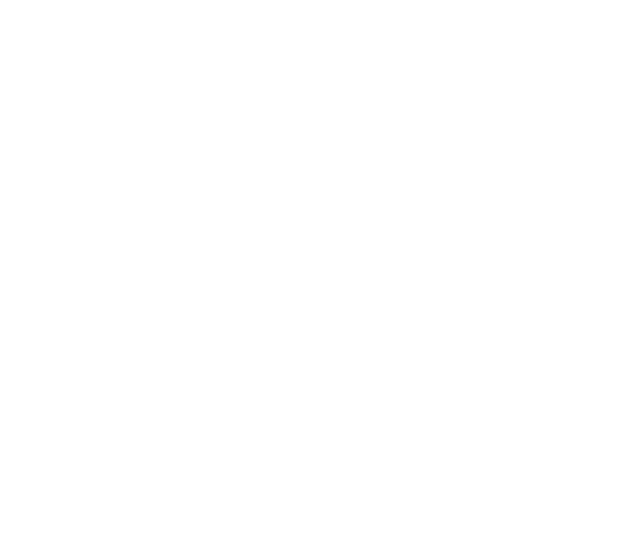
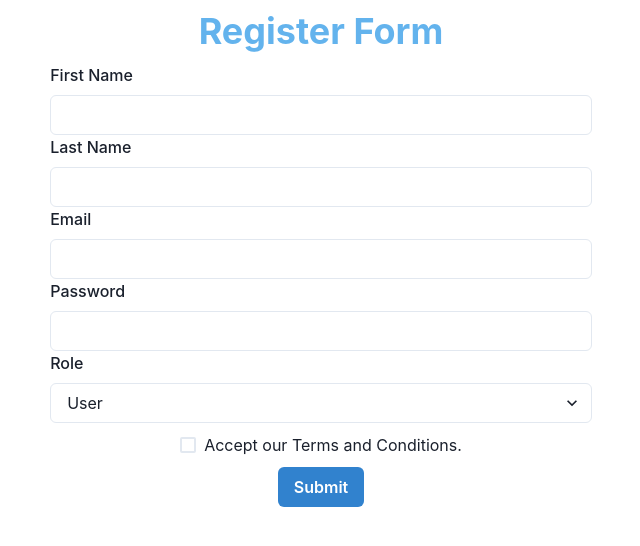
Before and after one commit to ionogor/step-react-lps1923, a React (Create React App) app: page / in a window 1280 px wide. Shown: the top 546 px of the page, without its empty margins (319-959 px from the left). Built offline with nearby package versions, Linux system fonts and the light colour scheme.

Commit message:
Form Validation

```diff
--- a/src/App.js
+++ b/src/App.js
@@ -1,5 +1,15 @@
+import RegisterForm from "./components/RegisterForm";
+import { Heading, Container } from "@chakra-ui/react";
+
 function App() {
-  return <div className="App"></div>;
+  return (
+    <Container className="App">
+      <Heading as="h1" my="10px" color="blue.300">
+        Register Form
+      </Heading>
+      <RegisterForm />
+    </Container>
+  );
 }
 
 export default App;
--- /dev/null
+++ b/src/components/RegisterForm.js
@@ -0,0 +1,163 @@
+import React, { useState } from "react";
+import * as yup from "yup";
+import {
+  FormControl,
+  FormLabel,
+  FormErrorMessage,
+  Button,
+  Input,
+  Container,
+  Select,
+  Checkbox,
+} from "@chakra-ui/react";
+
+const initialData = {
+  firstName: "",
+  lastName: "",
+  email: "",
+  password: "",
+  role: "User",
+  terms: false,
+};
+
+let schema = yup.object().shape({
+  firstName: yup
+    .string("FirstName is invalid.")
+    .min(3, "FirstName must have at least 3 chars.")
+    .required("FirstName cannot be empty."),
+  lastName: yup
+    .string("LastName is invalid.")
+    .max(10, "LastName must have maximum 10 chars.")
+    .required("LastName cannot be empty."),
+  email: yup
+    .string()
+    .email("Invalid email.")
+    .required("Email cannot be empty."),
+  password: yup
+    .string()
+    .matches(
+      "^(?=.*[0-9])(?=.*[a-z])(?=.*[A-Z])(?=.*[*.!@$%^&(){}[]:;<>,.?/~_+-=|]).{8,32}$",
+      "Invalid Password"
+    ),
+  role: yup.string().required(),
+  terms: yup.boolean().oneOf[true],
+});
+
+const RegisterForm = () => {
+  const [formData, setFormData] = useState(initialData);
+  const [errorMessage, setErrorMessage] = useState({
+    firstName: "",
+    lastName: "",
+    email: "",
+    password: "",
+    role: "",
+    terms: "",
+  });
+  //console.log("formData", formData);
+  console.log("errMess", errorMessage);
+  const handleFieldValidation = (event) => {
+    yup
+      .reach(schema, event.target.name)
+      .validate(event.target.value)
+      .then(() =>
+        setErrorMessage({
+          ...errorMessage,
+          [event.target.name]: "",
+        })
+      )
+      .catch((err) => {
+        setErrorMessage({
+          ...errorMessage,
+          [event.target.name]: err.error[0],
+        });
+      });
+  };
+
+  const handleInputChange = (event) => {
+    setFormData({
+      ...formData,
+      [event.target.name]:
+        event.target.type === "checkbox"
+          ? event.target.checked
+          : event.target.value,
+    });
+    handleFieldValidation(event);
+  };
+
+  const handleFormSubmit = (event) => {
+    event.preventDefault();
+    console.log("formData: ", formData);
+  };
+
+  return (
+    <Container>
+      <form onSubmit={handleFormSubmit}>
+        <FormControl>
+          {errorMessage.firstName ? (
+            <FormErrorMessage>{errorMessage.firstName}</FormErrorMessage>
+          ) : null}
+          <FormLabel>First Name</FormLabel>
+          <Input
+            type="text"
+            name="firstName"
+            value={formData.firstName}
+            onChange={handleInputChange}
+          />
+        </FormControl>
+        <FormControl>
+          <FormLabel>Last Name</FormLabel>
+          <Input
+            type="text"
+            name="lastName"
+            value={formData.lastName}
+            onChange={handleInputChange}
+          />
+        </FormControl>
+        <FormControl>
+          <FormLabel>Email</FormLabel>
+          <Input
+            type="email"
+            name="email"
+            value={formData.email}
+            onChange={handleInputChange}
+          />
+        </FormControl>
+        <FormControl>
+          <FormLabel>Password</FormLabel>
+          <Input
+            type="password"
+            name="password"
+            value={formData.password}
+            onChange={handleInputChange}
+          />
+        </FormControl>
+        <FormControl>
+          <FormLabel>Role</FormLabel>
+          <Select
+            name="role"
+            value={formData.role}
+            onChange={handleInputChange}
+          >
+            <option value="User">User</option>
+            <option value="Admin">Admin</option>
+            <option value="Manager">Manager</option>
+          </Select>
+        </FormControl>
+        <FormControl mt="10px">
+          <Checkbox
+            name="terms"
+            checked={formData.terms}
+            onChange={handleInputChange}
+          >
+            Accept our Terms and Conditions.
+          </Checkbox>
+        </FormControl>
+        <Button type="submit" mt="10px" colorScheme="blue">
+          Submit
+        </Button>
+      </form>
+    </Container>
+  );
+};
+
+export default RegisterForm;
--- a/src/index.css
+++ b/src/index.css
@@ -1,13 +1,17 @@
 body {
   margin: 0;
-  font-family: -apple-system, BlinkMacSystemFont, 'Segoe UI', 'Roboto', 'Oxygen',
-    'Ubuntu', 'Cantarell', 'Fira Sans', 'Droid Sans', 'Helvetica Neue',
+  font-family: -apple-system, BlinkMacSystemFont, "Segoe UI", "Roboto", "Oxygen",
+    "Ubuntu", "Cantarell", "Fira Sans", "Droid Sans", "Helvetica Neue",
     sans-serif;
   -webkit-font-smoothing: antialiased;
   -moz-osx-font-smoothing: grayscale;
 }
 
 code {
-  font-family: source-code-pro, Menlo, Monaco, Consolas, 'Courier New',
+  font-family: source-code-pro, Menlo, Monaco, Consolas, "Courier New",
     monospace;
 }
+
+.App {
+  text-align: center;
+}
--- a/src/index.js
+++ b/src/index.js
@@ -2,10 +2,13 @@
 import ReactDOM from "react-dom";
 import "./index.css";
 import App from "./App";
+import { ChakraProvider } from "@chakra-ui/react";
 
 ReactDOM.render(
   <React.StrictMode>
-    <App />
+    <ChakraProvider>
+      <App />
+    </ChakraProvider>
   </React.StrictMode>,
   document.getElementById("root")
 );
```
Also changed, not shown: package.json (+6 -1 lines), 1 other file (tests, documents, lock files or other folders).
